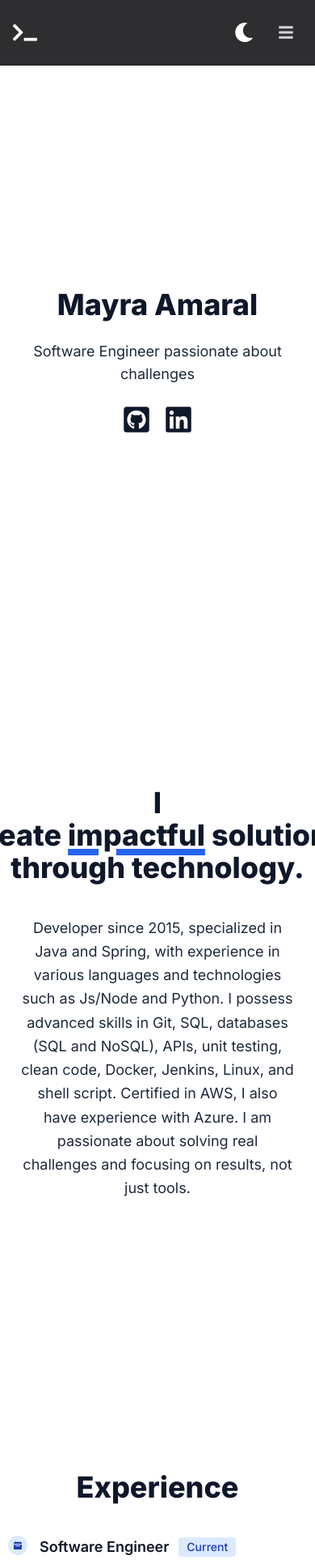
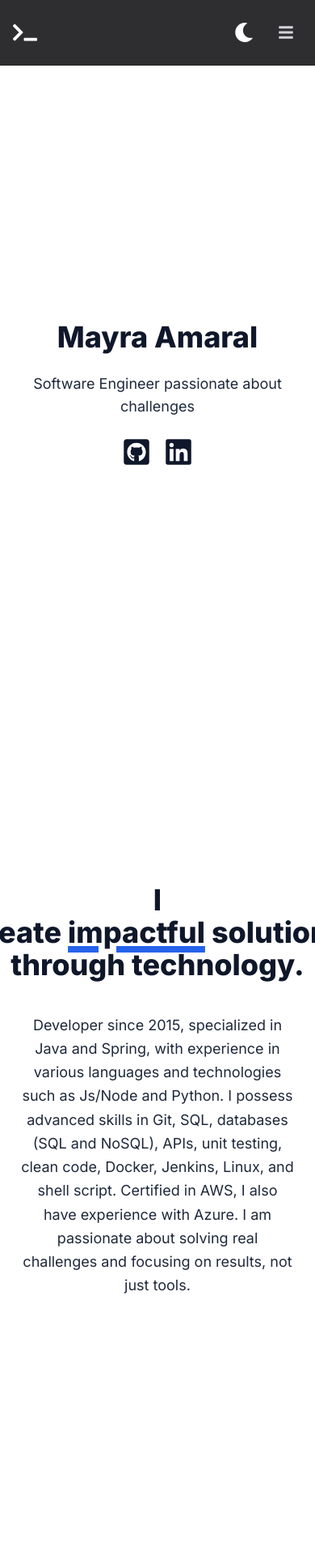
Before and after one commit to mayraamaral/portfolio, a Next.js app: page /en in a window 390 px wide. Shown: the top 1926 px of the page at 81% size. Built offline with nearby package versions, Linux system fonts and the light colour scheme.

Commit message:
fix mobile style and minor style changes

```diff
--- a/app/components/AboutMe.tsx
+++ b/app/components/AboutMe.tsx
@@ -6,7 +6,7 @@ export function AboutMe() {
   return (
     <section
       id="about-me"
-      className="flex min-h-[calc(100vh-80px)] flex-col items-center justify-center gap-10 px-6 text-center"
+      className="flex min-h-screen flex-col items-center justify-center gap-10 px-6 text-center"
     >
       <h2 className="text-4xl font-extrabold text-[var(--foreground)] sm:text-5xl lg:text-6xl">
         {t("titlePart1")}
--- a/app/components/Academic.tsx
+++ b/app/components/Academic.tsx
@@ -29,13 +29,13 @@ export function Academic() {
   return (
     <section
       id="academic-background"
-      className="flex flex-col items-center justify-center px-6 pt-32 pb-20"
+      className="flex min-h-screen flex-col items-center justify-center px-6 py-20"
     >
       <h2 className="text-4xl font-extrabold text-[var(--foreground)]">{t("title")}</h2>
       <ol className="relative mt-10 w-full max-w-3xl border-s border-[var(--surface-border)] pl-6">
         {STUDIES.map((study, index) => (
           <li key={study.title + index} className="mb-12 last:mb-0">
-            <span className="absolute -start-[0.95rem] flex h-6 w-6 items-center justify-center rounded-full bg-blue-100 text-blue-800 ring-8 ring-white dark:ring-zinc-900">
+            <span className="absolute -start-[0.95rem] flex h-6 w-6 items-center justify-center rounded-full bg-blue-100 text-blue-800">
               <svg
                 className="h-2.5 w-2.5"
                 aria-hidden="true"
--- a/app/components/Banner.tsx
+++ b/app/components/Banner.tsx
@@ -8,7 +8,7 @@ export function Banner() {
   return (
     <section
       id="home"
-      className="flex min-h-[calc(100vh-80px)] flex-col items-center justify-center gap-6 pt-32 text-center"
+      className="flex min-h-screen flex-col items-center justify-center gap-6 pt-32 text-center"
     >
       <h1 className="text-4xl font-extrabold text-[var(--foreground)] sm:text-5xl lg:text-6xl">
         Mayra Amaral
--- a/app/components/Contact.tsx
+++ b/app/components/Contact.tsx
@@ -6,7 +6,7 @@ export function Contact() {
   return (
     <section
       id="contact"
-      className="flex min-h-[calc(100vh-80px)] flex-col items-center justify-center px-6 py-20"
+      className="flex min-h-screen flex-col items-center justify-center px-6 py-20"
     >
       <h2 className="text-4xl font-extrabold pb-10 text-[var(--foreground)]">{t("title")}</h2>
       <form
--- a/app/components/Experience.tsx
+++ b/app/components/Experience.tsx
@@ -54,13 +54,13 @@ export function Experience() {
   return (
     <section
       id="experience"
-      className="flex flex-col items-center justify-center px-6 pt-32 pb-20"
+      className="min-h-screen flex flex-col items-center justify-center px-6 pt-32 pb-20"
     >
       <h2 className="text-4xl font-extrabold text-[var(--foreground)]">{t("title")}</h2>
       <ol className="relative mt-10 w-full max-w-3xl border-s border-[var(--surface-border)] pl-6">
         {EXPERIENCES.map((item, index) => (
           <li key={item.title + index} className="mb-12 last:mb-0">
-            <span className="absolute -start-[0.95rem] flex h-6 w-6 items-center justify-center rounded-full bg-blue-100 text-blue-800 ring-8 ring-white dark:ring-zinc-900">
+            <span className="absolute -start-[0.95rem] flex h-6 w-6 items-center justify-center rounded-full bg-blue-100 text-blue-800">
               <svg
                 className="h-2.5 w-2.5"
                 aria-hidden="true"
--- a/app/components/Projects.tsx
+++ b/app/components/Projects.tsx
@@ -71,7 +71,7 @@ export function Projects() {
   return (
     <section
       id="projects"
-      className="flex flex-col items-center justify-center px-6 pt-32 pb-20"
+      className="flex min-h-screen flex-col items-center justify-center px-6 py-20"
     >
       <h2 className="text-4xl font-extrabold text-zinc-900 dark:text-white">{t("title")}</h2>
       <div className="mt-10 grid gap-8 sm:grid-cols-1 md:grid-cols-2 lg:grid-cols-3">
```
